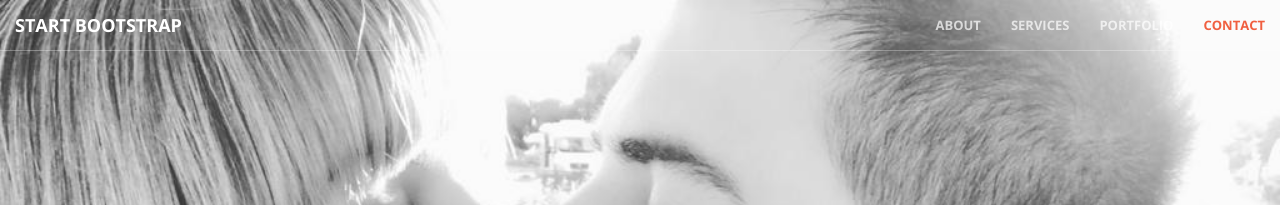
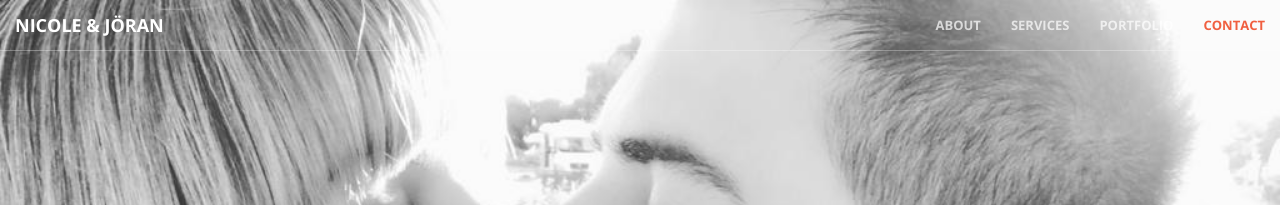
Before and after one commit to joeranriess/blog, a Jekyll site: the page built from index.html, in a window 1280 px wide. Shown: the top 205 px of the page. Built offline with Jekyll 4.4.1, drawn with Linux system fonts in a browser that asks for light colours.

Commit message:
Update nav.html

```diff
--- a/_includes/nav.html
+++ b/_includes/nav.html
@@ -8,7 +8,7 @@
                 <span class="icon-bar"></span>
                 <span class="icon-bar"></span>
             </button>
-            <a class="navbar-brand page-scroll" href="#page-top">Start Bootstrap</a>
+            <a class="navbar-brand page-scroll" href="#page-top">Nicole & Jöran</a>
         </div>
 
         <!-- Collect the nav links, forms, and other content for toggling -->
```
